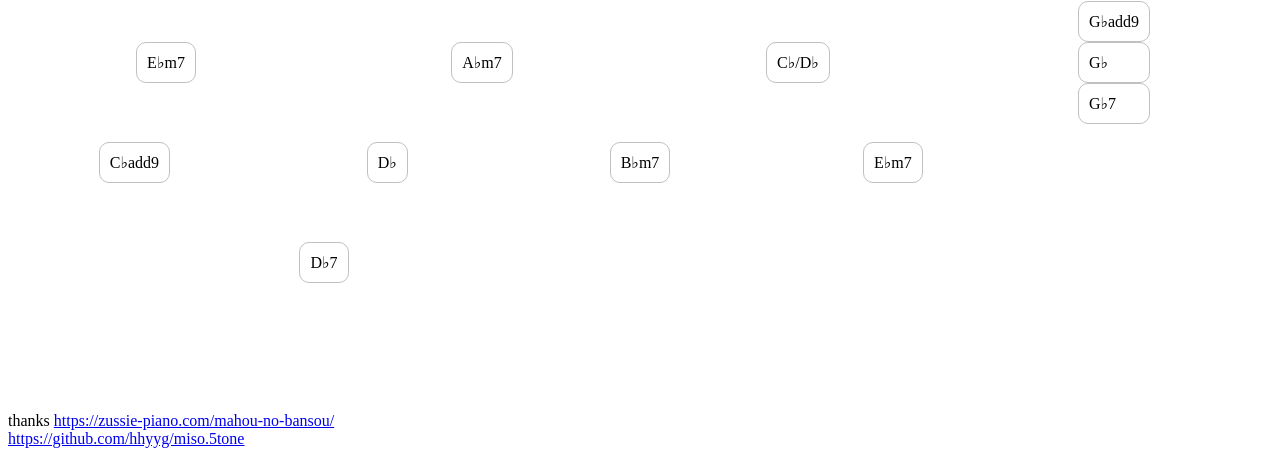
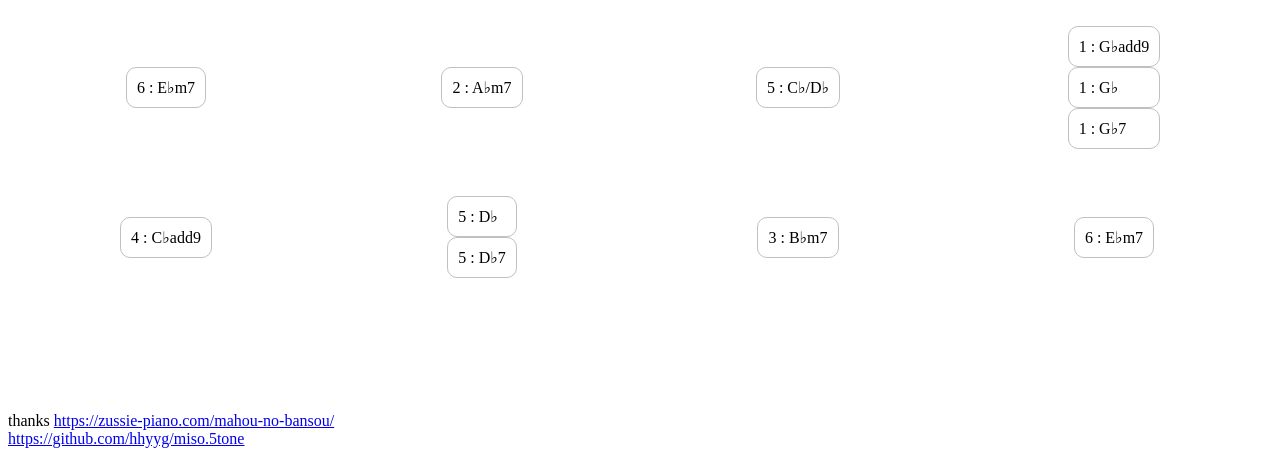
Before and after one commit to hhyyg/miso.5tone, a plain HTML site: page index.html in a window 1280 px wide. Shown: the part 339-800 px from the top of the page. Drawn offline with Linux system fonts and the light colour scheme.

Commit message:
Move chord button

```diff
--- a/index.css
+++ b/index.css
@@ -38,19 +38,16 @@
     display: grid;
     justify-items: center;
     align-items: center;
-    grid-template-rows: 100px;
+    grid-template-rows: 150px;
 }
 .pattern-a {
     grid-template-columns: 1fr 1fr 1fr 1fr;
 }
 
 .pattern-b {
-    grid-template-columns: 1fr 1fr 1fr 1fr 1fr;
+    grid-template-columns: 1fr 1fr 1fr 1fr;
 }
 
-.pattern-c {
-    grid-template-columns: 1fr 1fr;
-}
 
 .chord {
     padding: 10px;
--- a/index.html
+++ b/index.html
@@ -43,24 +43,23 @@
 
         <div class="chord-board">
             <div class="pattern-a">
-                <div type="button" id="chord-es" class="chord">E♭m7</div>
-                <div type="button" id="chord-as" class="chord">A♭m7</div>
-                <div type="button" id="chord-ces5" class="chord">C♭/D♭</div>
+                <div type="button" id="chord-es" class="chord">6 : E♭m7</div>
+                <div type="button" id="chord-as" class="chord">2 : A♭m7</div>
+                <div type="button" id="chord-ces5" class="chord">5 : C♭/D♭</div>
                 <div>
-                    <div type="button" id="chord-ges9" class="chord">G♭add9</div>
-                    <div type="button" id="chord-ges" class="chord">G♭</div>
-                    <div type="button" id="chord-ges7" class="chord">G♭7</div>
+                    <div type="button" id="chord-ges9" class="chord">1 : G♭add9</div>
+                    <div type="button" id="chord-ges" class="chord">1 : G♭</div>
+                    <div type="button" id="chord-ges7" class="chord">1 : G♭7</div>
                 </div>
             </div>
             <div class="pattern-b">
-                <div type="button" id="chord-ces9" class="chord">C♭add9</div>
-                <div type="button" id="chord-des" class="chord">D♭</div>
-                <div type="button" id="chord-b7" class="chord">B♭m7</div>
-                <div type="button" id="chord-es2" class="chord">E♭m7</div>
-            </div>
-
-            <div class="pattern-c">
-                <div type="button" id="chord-des7" class="chord">D♭7</div>
+                <div type="button" id="chord-ces9" class="chord">4 : C♭add9</div>
+                <div>
+                    <div type="button" id="chord-des" class="chord">5 : D♭</div>
+                    <div type="button" id="chord-des7" class="chord">5 : D♭7</div>
+                </div>
+                <div type="button" id="chord-b7" class="chord">3 : B♭m7</div>
+                <div type="button" id="chord-es2" class="chord">6 : E♭m7</div>
             </div>
         </div>
 
```
